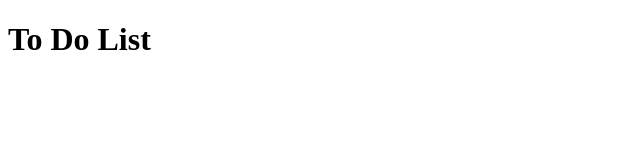
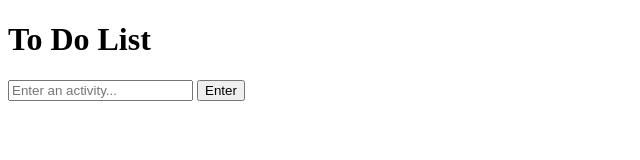
Before and after one commit to printSuyog/todolist, a plain HTML site: page index.html in a window 1280 px wide. Shown: the whole page, without its empty margins (0-640 px from the left). Drawn offline with Linux system fonts and the light colour scheme.

Commit message:
text input area added

```diff
--- a/index.html
+++ b/index.html
@@ -8,7 +8,14 @@
 <body>
     <div class="heading">
         <h1>To Do List</h1>
+    </div>
 
+    <div class="contents">
+        <form>
+            <label class="input"></label>
+            <input type="text" id="fname" name="fname" placeholder="Enter an activity...">
+            <button>Enter</button>
+        </form>
     </div>
 </body>
 </html>
```
